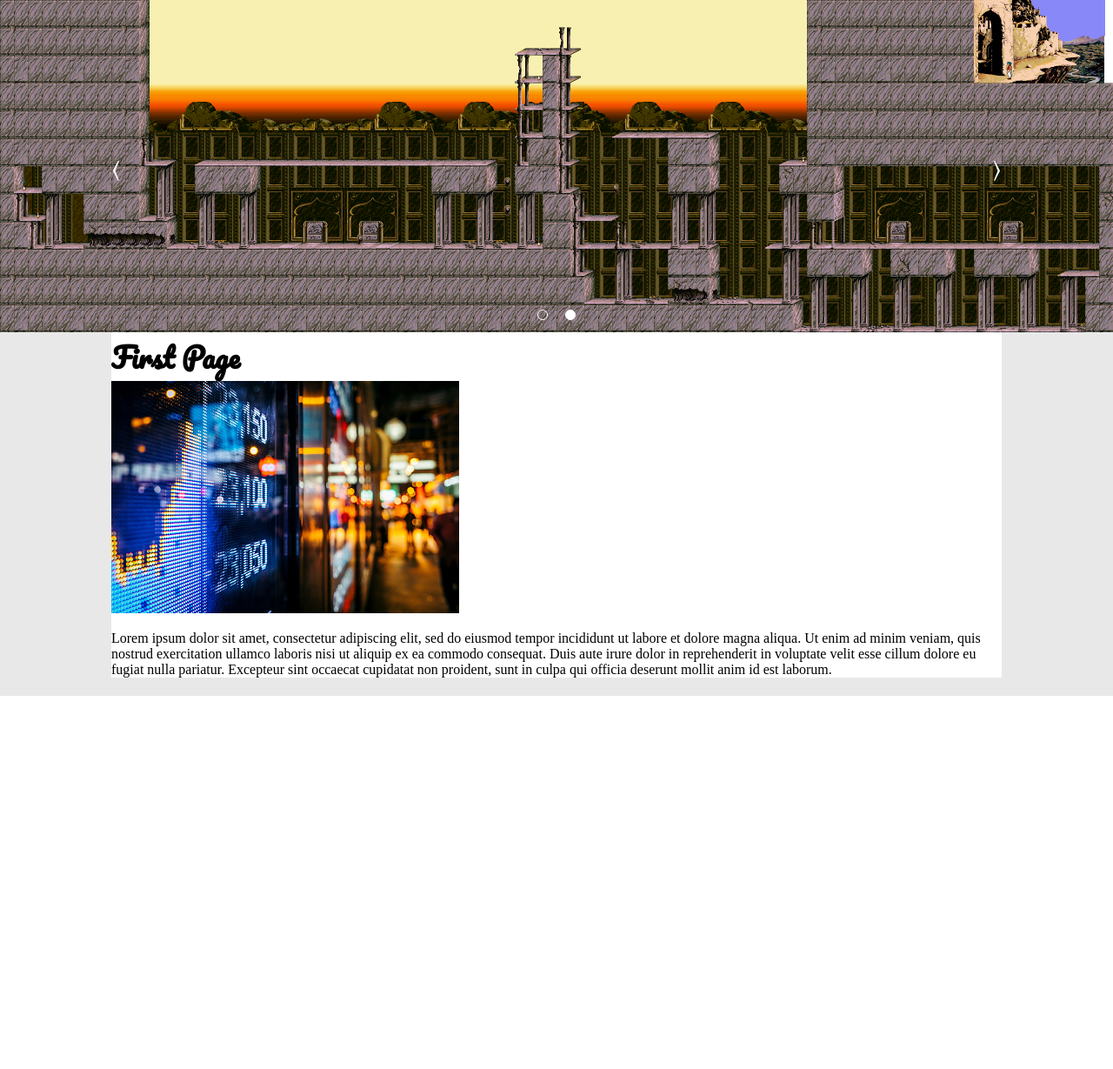
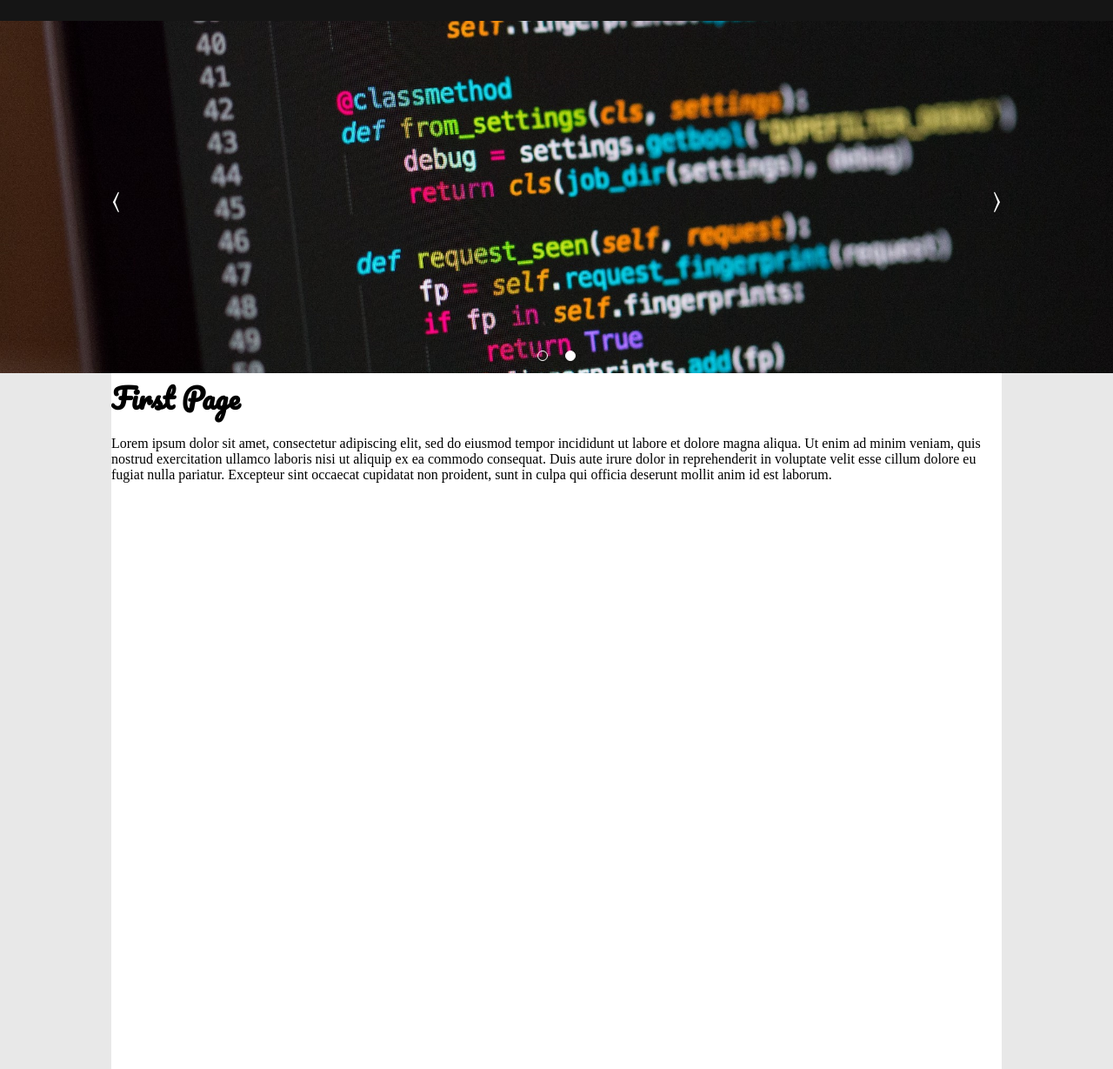
Before and after one commit to NIAGroup/PyStockAnalyze-2019, a Django app: page / in a window 1280 px wide. Shown: the whole page at 87% size. Before the commit the page ends 800 px from the top, so only its background shows below. Run offline with Django 3.2, Linux system fonts and the light colour scheme.

Commit message:
Making change to update  committed content.

```diff
--- a/src/pysdjango/pystockhub_app/static/pystockhub_app/style.css
+++ b/src/pysdjango/pystockhub_app/static/pystockhub_app/style.css
@@ -1,9 +1,10 @@
-body {
+html, body {
 	/*font-family: 'Open Sans', sans-serif;*/
 	/*color: #474747;-->*/
 	margin: 0;
 	padding: 0;
 	background-color: #E8E8E8;
+	height: 100%;
 }
 
 
@@ -12,12 +13,20 @@
 	font-family: 'Pacifico', cursive;
 }
 
-
 #content_pane {
 	width: 80%;
 	margin: 0 auto 0 auto;
 	padding: 0px;
 	background-color: white;
+	height: 100%;
+}
+
+
+#user_pane {
+	background: #151515;
+	height: 18pt;
+	width: 100%;
+	bottom: 0;
 }
 
 #banner_pane .cycle-slideshow {
@@ -70,8 +79,13 @@
 
 .cycle-overlay {
     font-family: tahoma, arial;
-    position: absolute; bottom: 0; width: 100%; z-index: 600;
-    background: black; color: white; padding: 15px; opacity: .5;
+    position: absolute;
+    bottom: 0; width: 100%;
+    z-index: 600;
+    background: black;
+    color: white;
+    padding: 15px;
+    opacity: .5;
 }
 
 .cycle-pager .cycle-pager-active {background: #FFFFFF;}
--- a/src/pysdjango/pystockhub_app/templates/pystockhub_app/index.html
+++ b/src/pysdjango/pystockhub_app/templates/pystockhub_app/index.html
@@ -20,6 +20,7 @@
 	<script type="text/javascript" src="{% static 'pystockhub_app/js/jquery.cycle2.min.js' %}"></script>
 
 </head>
+
 <body>
 <div id="user_pane"></div>
 <div id="nav_pane"></div>
@@ -29,8 +30,10 @@
 		<span class="cycle-next">&#9002;</span>
 		<span class="cycle-pager"></span>
 
-		<img src="{% static 'pystockhub_app/images/image1.png' %}", alt="First image">
-		<img src="{% static 'pystockhub_app/images/image2.png' %}", alt="First image">
+		<img src="{% static 'pystockhub_app/images/banner1.jpg' %}", alt="First image">
+		<img src="{% static 'pystockhub_app/images/banner2.jpg' %}", alt="First image">
+
+		<!--<img src="{% static 'pystockhub_app/images/image2.png' %}", alt="First image">-->
 	</div>
 
 
@@ -38,7 +41,7 @@
 <div id="content_pane">
 	<h1>First Page</h1>
 
-		<img src="{% static 'pystockhub_app/images/pystocklogo.png' %}" alt="image">
+		<!--<img src="{% static 'pystockhub_app/images/pystocklogo.png' %}" alt="image">-->
 
 		<p>Lorem ipsum dolor sit amet, consectetur adipiscing elit, sed do eiusmod tempor incididunt ut labore et dolore magna aliqua. Ut enim ad minim veniam, quis nostrud exercitation ullamco laboris nisi ut aliquip ex ea commodo consequat. Duis aute irure dolor in reprehenderit in voluptate velit esse cillum dolore eu fugiat nulla pariatur. Excepteur sint occaecat cupidatat non proident, sunt in culpa qui officia deserunt mollit anim id est laborum.</p>
 
```
Also changed, not shown: src/pysdjango/pystockhub_app/static/pystockhub_app/images/banner1.jpg (added), src/pysdjango/pystockhub_app/static/pystockhub_app/images/banner2.jpg (added), src/pysdjango/pystockhub_app/static/pystockhub_app/images/image1.png (deleted), src/pysdjango/pystockhub_app/static/pystockhub_app/images/image2.png (deleted).
